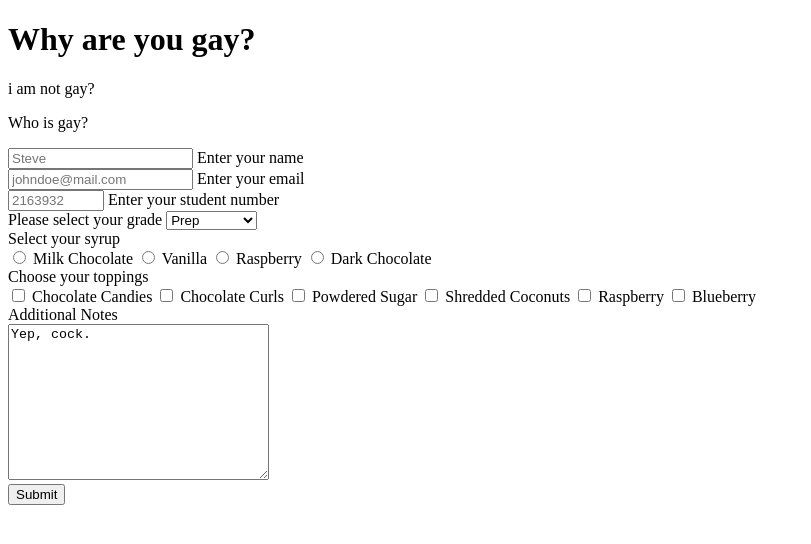
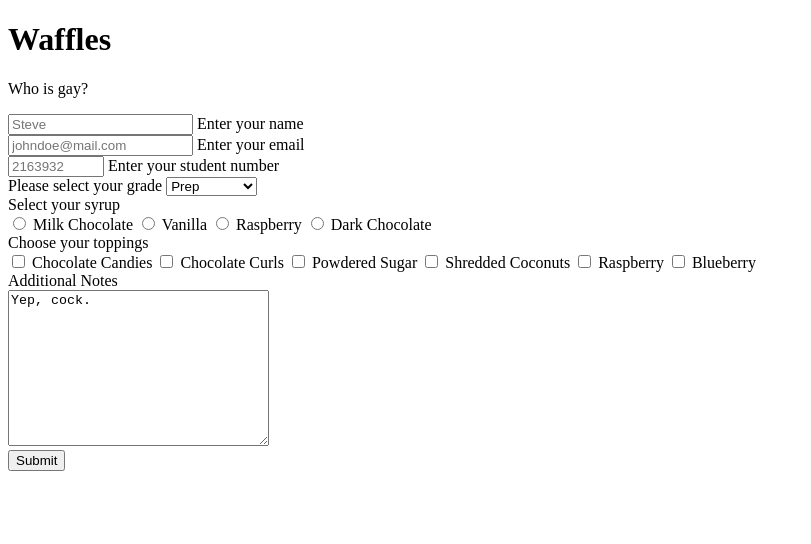
Before and after one commit to 4cedia/SurveyForm, a plain HTML site: page index.html in a window 1280 px wide. Shown: the whole page, without its empty margins (0-811 px from the left). Drawn offline with Linux system fonts and the light colour scheme.

Commit message:
All issues resolved.

```diff
--- a/index.html
+++ b/index.html
@@ -5,10 +5,7 @@
     <meta charset="UTF-8">
     <meta http-equiv="X-UA-Compatible" content="IE=edge">
     <meta name="viewport" content="width=device-width, initial-scale=1.0">
-    <title id="title"> Waffles
-    </title>
-    <h1>Why are you gay?</h1>
-    <p>i am not gay?</p>
+    <h1 id="title"> Waffles</h1>
     <link href="index.css" rel="stylesheet">
 </head>
 
@@ -54,7 +51,7 @@
             <label for="shredded-coconuts">Shredded Coconuts</label>
             <input type="checkbox" name="topping" id="raspberry" value="raspberry">
             <label for="raspberry">Raspberry</label>
-            <input type="checkbox" name="topping" id="blueberry value=" blueberry">
+            <input type="checkbox" name="topping" id="blueberry" value="blueberry">
             <label for="chocolate-curls">Blueberry</label>
 
         </div>
```
